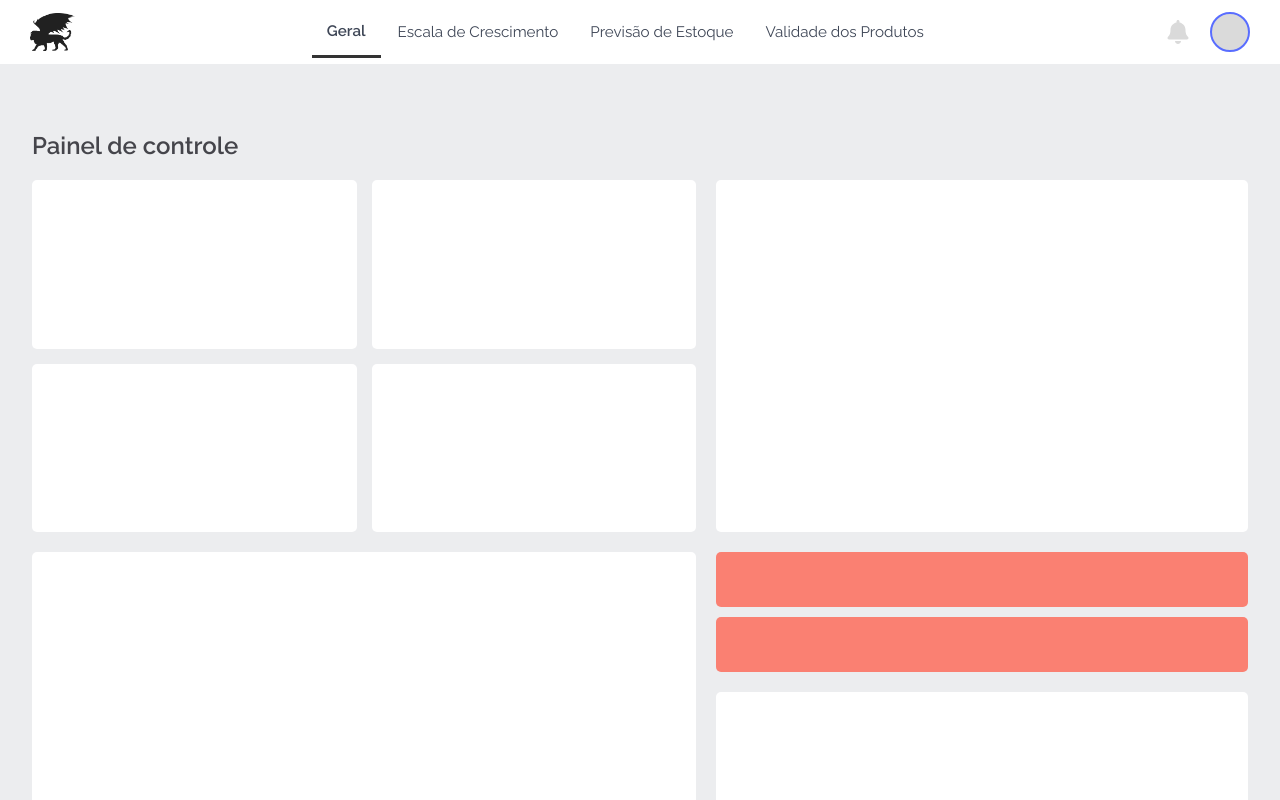
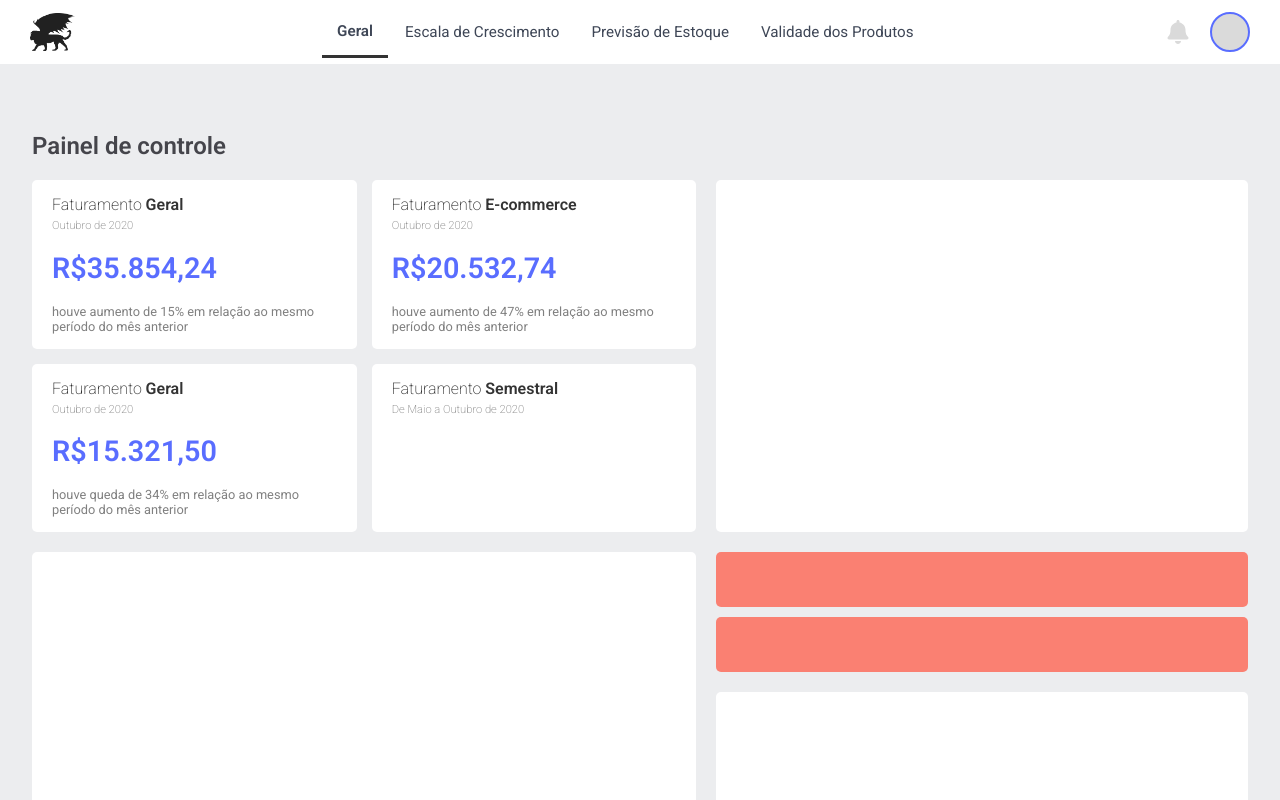
Before and after one commit to manticorasolution/manticora-dashboard, a React (Create React App) app: page / in a window 1280 px wide. Shown: the top 800 px of the page. Built offline with nearby package versions, Linux system fonts and the light colour scheme; the HTML template or start-up script is replaced by a standard one.

Commit message:
feat: add cards data

```diff
--- a/src/components/Board/index.js
+++ b/src/components/Board/index.js
@@ -1,5 +1,42 @@
 import React from 'react';
 import Container from './styles';
+import Card from '../Card';
+
+const cards = [
+	{
+		key: "1",
+		className: "card1",
+		title: "Geral",
+		yearMonth: "Outubro de 2020",
+		revenues: "R$35.854,24",
+		consideration: "houve aumento de 15% em relação ao mesmo período do mês anterior",
+	},
+	{
+		key: "2",
+		className: "card2",
+		title: "E-commerce",
+		yearMonth: "Outubro de 2020",
+		revenues: "R$20.532,74",
+		consideration: "houve aumento de 47% em relação ao mesmo período do mês anterior",
+	},
+	{
+		key: "3",
+		className: "card3",
+		title: "Geral",
+		yearMonth: "Outubro de 2020",
+		revenues: "R$15.321,50",
+		consideration: "houve queda de 34% em relação ao mesmo período do mês anterior",
+	},
+	{
+		key: "4",
+		className: "card4",
+		title: "Semestral",
+		yearMonth: "De Maio a Outubro de 2020",
+		revenues: "",
+		consideration: "",
+	},
+
+]
 
 const Board = () => {
 	return (
@@ -8,10 +45,16 @@ const Board = () => {
 				<h2>Painel de controle</h2>
 			</div>
 			<div className="cards-left-up">
-				<div className="card1"></div>
-				<div className="card2"></div>
-				<div className="card3"></div>
-				<div className="card4"></div>
+				{cards.map(card => (
+					<Card
+						key={card.key}
+						className={card.className}
+						title={card.title}
+						yearMonth={card.yearMonth}
+						revenues={card.revenues}
+						consideration={card.consideration}
+					/>
+				))}
 			</div>
 			<div className="cards-right-up"></div>
 			<div className="cards-left-down"></div>
--- /dev/null
+++ b/src/components/Card/index.js
@@ -0,0 +1,17 @@
+import React from 'react';
+import Container from './styles';
+
+const Card = ({ className, title, yearMonth, revenues, consideration }) => {
+	return (
+		<Container className={className}>
+			<h1 className="title">
+				Faturamento <b>{title}</b>
+				<p className="month-year">{yearMonth}</p>
+			</h1>
+			<p className="revenues">{revenues}</p>
+			<p className="consideration">{consideration}</p>
+		</Container>
+	);
+}
+
+export default Card;
--- /dev/null
+++ b/src/components/Card/styles.js
@@ -0,0 +1,37 @@
+import styled from 'styled-components';
+
+const Container = styled.div`
+	display: flex;
+	flex-direction: column;
+	padding: 15px 30px 15px 20px;
+	justify-content: space-between;
+
+	.title {
+		font-size: 1rem;
+		font-weight: 200;
+
+		b {
+			font-weight: 600;
+		}
+
+		p {
+			margin-top: 5px;
+			font-size: 0.7rem;
+			font-weight: 200;
+			color: grey
+		}
+	}
+
+	.revenues {
+		font-size: 1.8rem;
+		font-weight: 600;
+		color: #596dff
+	}
+
+	.consideration {
+		font-size: 0.8rem;
+		color: grey
+	}
+`;
+
+export default Container;
--- a/src/styles/global.js
+++ b/src/styles/global.js
@@ -1,7 +1,7 @@
 import { createGlobalStyle } from 'styled-components';
 
 export default createGlobalStyle`
-	@import url('https://fonts.googleapis.com/css2?family=Raleway:wght@300;400;500;600&display=swap');
+	@import url('https://fonts.googleapis.com/css2?family=Roboto:wght@200;300;400;500;600&display=swap');
 
 	* {
 		margin: 0;
@@ -16,7 +16,7 @@ export default createGlobalStyle`
 	}
 
 	body {
-		font-family: 'Raleway', sans-serif;
+		font-family: 'Roboto', sans-serif;
 		background: #ecedef;
 		color: #333;
 		-webkit-font-smoothing: antialiased !important;
```
